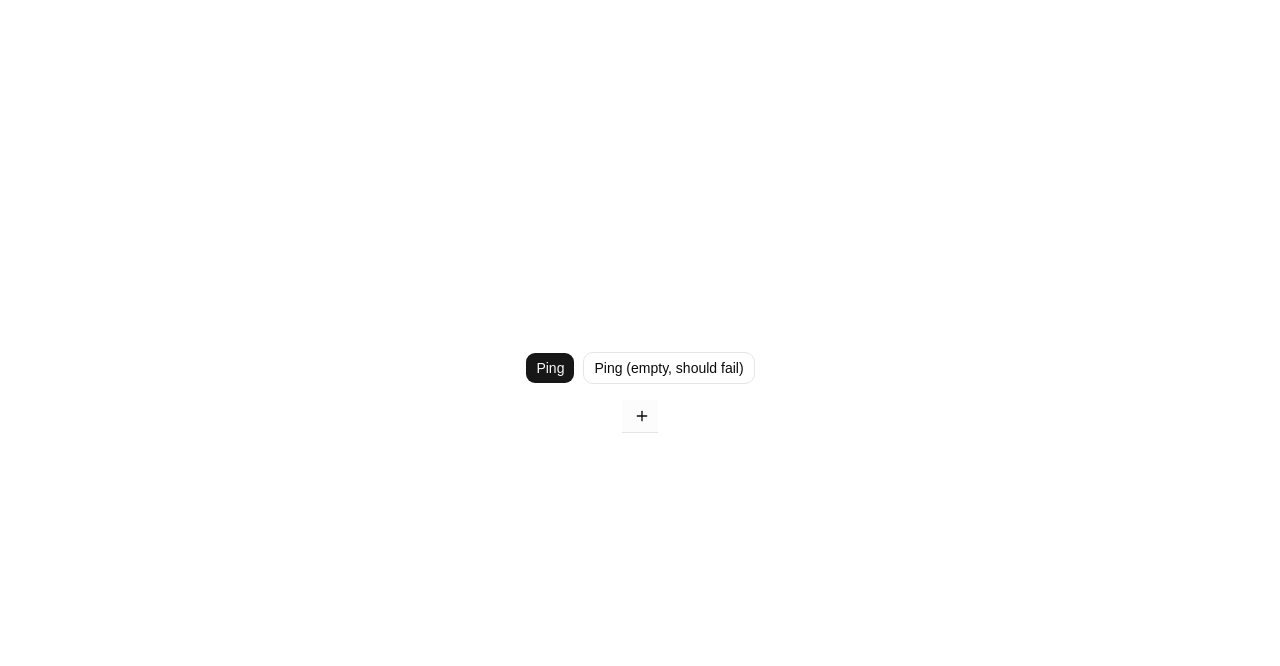
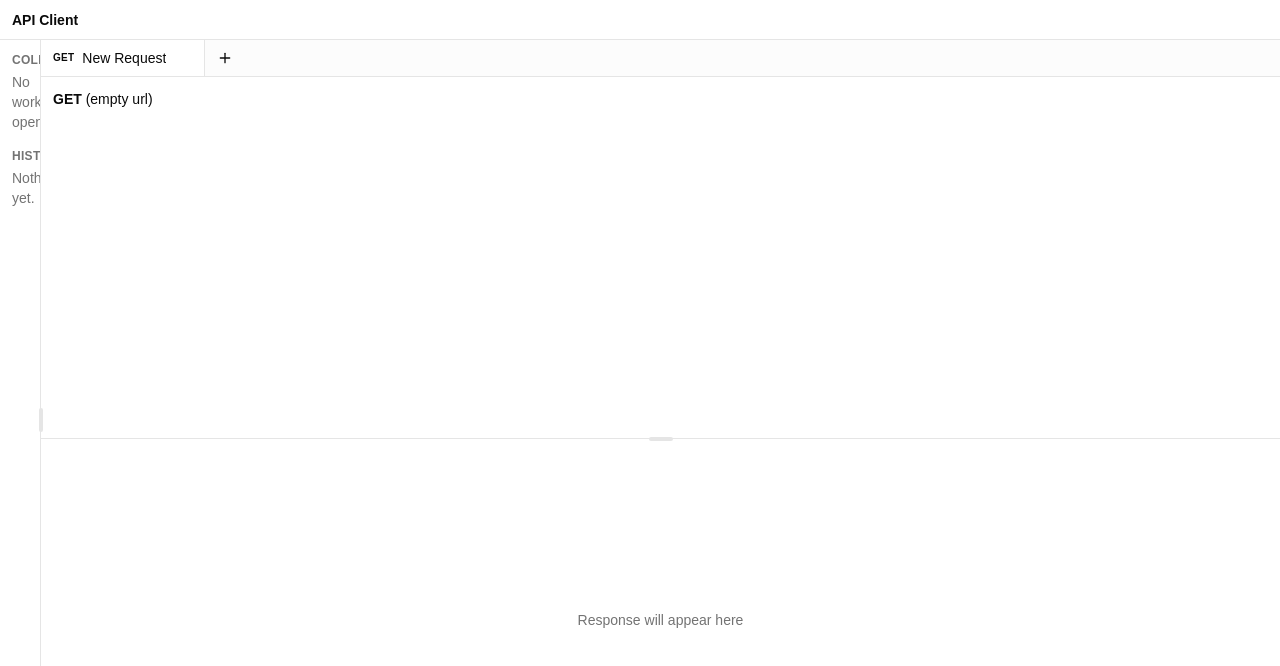
Before and after one commit to akhtersoyeb/kris-api-client, a React (Vite) app: page / in a window 1280 px wide. Shown: the top 666 px of the page. Built offline with nearby package versions, Linux system fonts and the light colour scheme.

Commit message:
feat(ui): add resizable three-pane layout

```diff
--- a/package.json
+++ b/package.json
@@ -47,6 +47,7 @@
     "radix-ui": "^1.6.7",
     "react": "^19.1.0",
     "react-dom": "^19.1.0",
+    "react-resizable-panels": "^4.14.1",
     "shadcn": "^4.21.1",
     "tailwindcss": "^4.3.3",
     "tw-animate-css": "^1.4.0",
--- a/src/app/App.tsx
+++ b/src/app/App.tsx
@@ -1,30 +1,5 @@
-import { useState } from "react";
-import { Button } from "@/components/ui/button";
-import { ipc } from "@/lib/ipc";
-import { TabBar } from "@/features/request-editor/TabBar";
+import { AppLayout } from "@/app/AppLayout";
 
 export function App() {
-  const [out, setOut] = useState("");
-
-  async function run(message: string) {
-    try {
-      const res = await ipc.ping(message);
-      setOut(`${res.reply} (v${res.appVersion})`);
-    } catch (e) {
-      setOut(e instanceof Error ? `${e.name}: ${e.message}` : String(e));
-    }
-  }
-
-  return (
-    <div className="flex h-screen flex-col items-center justify-center gap-4 bg-background text-foreground">
-      <div className="flex gap-2">
-        <Button onClick={() => run("hello")}>Ping</Button>
-        <Button variant="outline" onClick={() => run("")}>
-          Ping (empty, should fail)
-        </Button>
-      </div>
-      <TabBar />
-      <p className="text-sm text-muted-foreground">{out}</p>
-    </div>
-  );
+  return <AppLayout />;
 }
--- /dev/null
+++ b/src/app/AppLayout.tsx
@@ -0,0 +1,43 @@
+import { useEffect } from "react";
+import { Sidebar } from "@/features/collections/Sidebar";
+import { RequestPane } from "@/features/request-editor/RequestPane";
+import { TabBar } from "@/features/request-editor/TabBar";
+import { ResponsePane } from "@/features/response-viewer/ResponsePane";
+import { ResizableHandle, ResizablePanel, ResizablePanelGroup } from "@/components/ui/resizable";
+import { useTabsStore } from "@/store/tabs";
+
+export function AppLayout() {
+  // Start with one empty tab. The getState check keeps StrictMode's double effect from opening two.
+  useEffect(() => {
+    if (useTabsStore.getState().tabs.length === 0) useTabsStore.getState().openTab();
+  }, []);
+
+  return (
+    <div className="flex h-screen flex-col bg-background text-foreground">
+      <header className="flex h-10 items-center justify-between border-b px-3">
+        <span className="text-sm font-semibold">API Client</span>
+      </header>
+
+      <ResizablePanelGroup orientation="horizontal" className="flex-1">
+        <ResizablePanel defaultSize={22} minSize={14} maxSize={40}>
+          <Sidebar />
+        </ResizablePanel>
+        <ResizableHandle withHandle />
+        <ResizablePanel defaultSize={78}>
+          <div className="flex h-full flex-col">
+            <TabBar />
+            <ResizablePanelGroup orientation="vertical" className="flex-1">
+              <ResizablePanel defaultSize={50} minSize={20}>
+                <RequestPane />
+              </ResizablePanel>
+              <ResizableHandle withHandle />
+              <ResizablePanel defaultSize={50} minSize={15}>
+                <ResponsePane />
+              </ResizablePanel>
+            </ResizablePanelGroup>
+          </div>
+        </ResizablePanel>
+      </ResizablePanelGroup>
+    </div>
+  );
+}
--- /dev/null
+++ b/src/components/ui/resizable.tsx
@@ -0,0 +1,47 @@
+import { cn } from "cn"
+import * as ResizablePrimitive from "react-resizable-panels"
+
+function ResizablePanelGroup({
+  className,
+  ...props
+}: ResizablePrimitive.GroupProps) {
+  return (
+    <ResizablePrimitive.Group
+      data-slot="resizable-panel-group"
+      className={cn(
+        "flex h-full w-full aria-[orientation=vertical]:flex-col",
+        className
+      )}
+      {...props}
+    />
+  )
+}
+
+function ResizablePanel({ ...props }: ResizablePrimitive.PanelProps) {
+  return <ResizablePrimitive.Panel data-slot="resizable-panel" {...props} />
+}
+
+function ResizableHandle({
+  withHandle,
+  className,
+  ...props
+}: ResizablePrimitive.SeparatorProps & {
+  withHandle?: boolean
+}) {
+  return (
+    <ResizablePrimitive.Separator
+      data-slot="resizable-handle"
+      className={cn(
+        "relative flex w-px items-center justify-center bg-border ring-offset-background after:absolute after:inset-y-0 after:left-1/2 after:w-1 after:-translate-x-1/2 focus-visible:ring-1 focus-visible:ring-ring focus-visible:outline-hidden aria-[orientation=horizontal]:h-px aria-[orientation=horizontal]:w-full aria-[orientation=horizontal]:after:left-0 aria-[orientation=horizontal]:after:h-1 aria-[orientation=horizontal]:after:w-full aria-[orientation=horizontal]:after:translate-x-0 aria-[orientation=horizontal]:after:-translate-y-1/2 [&[aria-orientation=horizontal]>div]:rotate-90",
+        className
+      )}
+      {...props}
+    >
+      {withHandle && (
+        <div className="z-10 flex h-6 w-1 shrink-0 rounded-lg bg-border" />
+      )}
+    </ResizablePrimitive.Separator>
+  )
+}
+
+export { ResizableHandle, ResizablePanel, ResizablePanelGroup }
--- /dev/null
+++ b/src/features/collections/Sidebar.tsx
@@ -0,0 +1,18 @@
+export function Sidebar() {
+  return (
+    <aside className="flex h-full flex-col gap-4 overflow-auto p-3 text-sm">
+      <section>
+        <h2 className="mb-1 text-xs font-semibold tracking-wide text-muted-foreground uppercase">
+          Collections
+        </h2>
+        <p className="text-muted-foreground">No workspace open.</p>
+      </section>
+      <section>
+        <h2 className="mb-1 text-xs font-semibold tracking-wide text-muted-foreground uppercase">
+          History
+        </h2>
+        <p className="text-muted-foreground">Nothing yet.</p>
+      </section>
+    </aside>
+  );
+}
--- /dev/null
+++ b/src/features/request-editor/RequestPane.tsx
@@ -0,0 +1,18 @@
+import { useTabsStore } from "@/store/tabs";
+
+export function RequestPane() {
+  const tab = useTabsStore((s) => s.tabs.find((t) => t.id === s.activeTabId));
+
+  if (!tab) {
+    return (
+      <div className="flex h-full items-center justify-center text-sm text-muted-foreground">
+        No request open
+      </div>
+    );
+  }
+  return (
+    <div className="p-3 text-sm">
+      <span className="font-semibold">{tab.method}</span> {tab.url || "(empty url)"}
+    </div>
+  );
+}
--- /dev/null
+++ b/src/features/response-viewer/ResponsePane.tsx
@@ -0,0 +1,7 @@
+export function ResponsePane() {
+  return (
+    <div className="flex h-full items-center justify-center text-sm text-muted-foreground">
+      Response will appear here
+    </div>
+  );
+}
```
Also changed, not shown: 1 other file (tests, documents, lock files or other folders).
